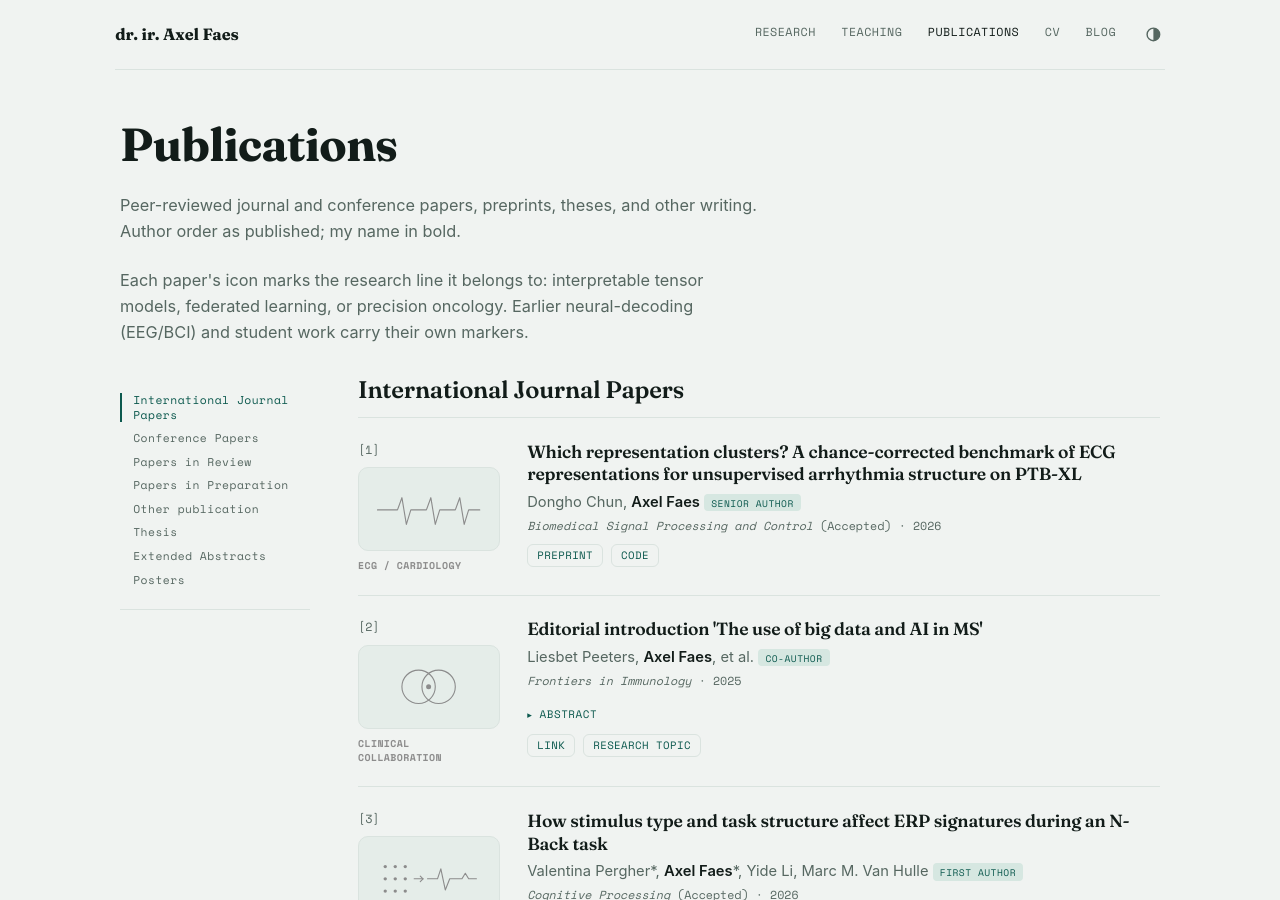
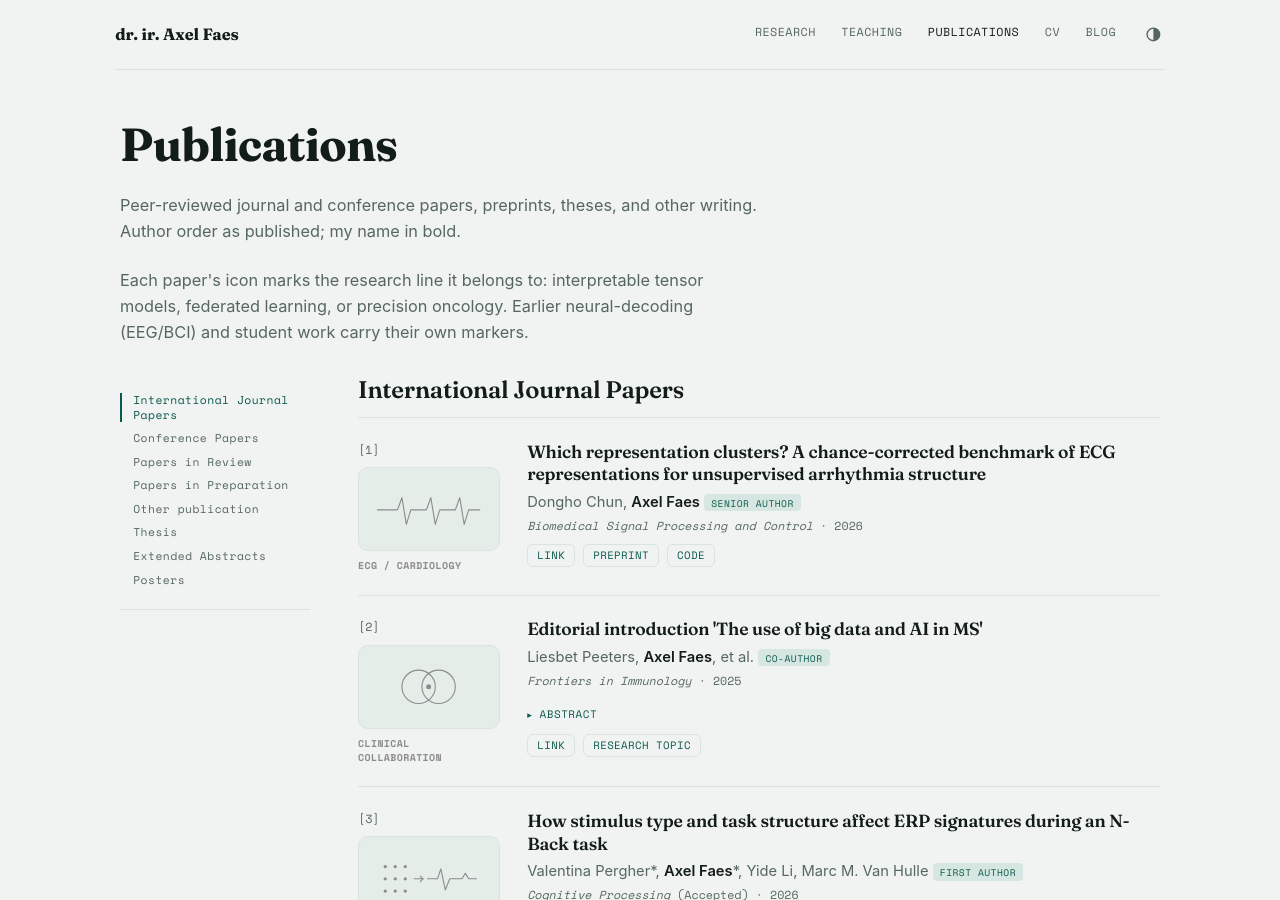
Before and after one commit to TheAxeC/theaxec.github.io, a Jekyll site: the page built from _pages/publications.md, in a window 1280 px wide and 900 px high. Built offline with Jekyll 4.4.1, drawn with Linux system fonts in a browser that asks for light colours.

Commit message:
Publish the BSPC article entry, the regenerated CV and LinkedIn post 10
- Update the publications entry with the published title and DOI link
- Regenerate cv.pdf from the updated publications
- Add LinkedIn post 10 on the BSPC article

```diff
--- a/_data/publications.yml
+++ b/_data/publications.yml
@@ -211,15 +211,13 @@ papers-in-preparation:
 journal:
   papers:
     - authors: Dongho Chun, Axel Faes
-      title: Which representation clusters? A chance-corrected benchmark of ECG representations for unsupervised arrhythmia structure on PTB-XL
+      title: Which representation clusters? A chance-corrected benchmark of ECG representations for unsupervised arrhythmia structure
       order: senior
       program:
         - ecg
       book: Biomedical Signal Processing and Control
-      pub_pre: ""
-      pub_post: (Accepted)
       pub_date: 2026
-      url: ""
+      url: https://doi.org/10.1016/j.bspc.2026.111784
       links:
         Preprint: /publications/preprint/dongho-ecg-clustering.pdf
         Code: https://github.com/TheAxeC/ecg-representation-clustering
```
Also changed, not shown: _linkedin/10-which-representation-clusters.md (added, +29 -0 lines), 1 other file.
